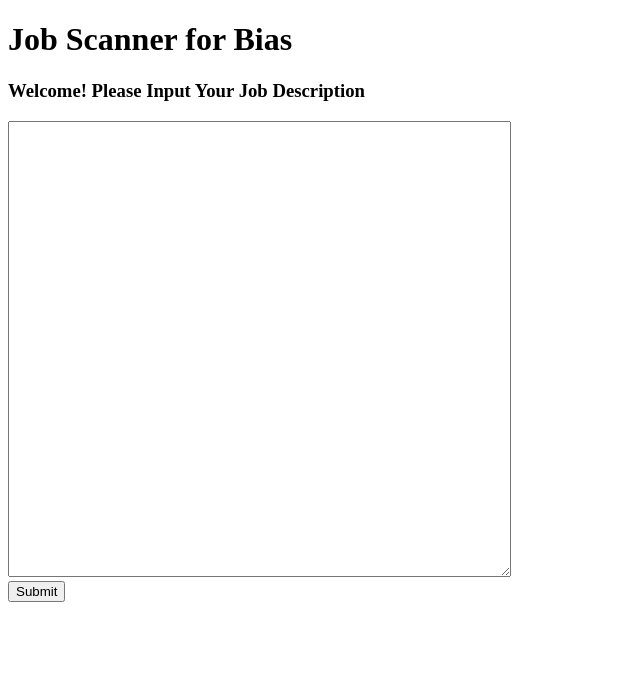
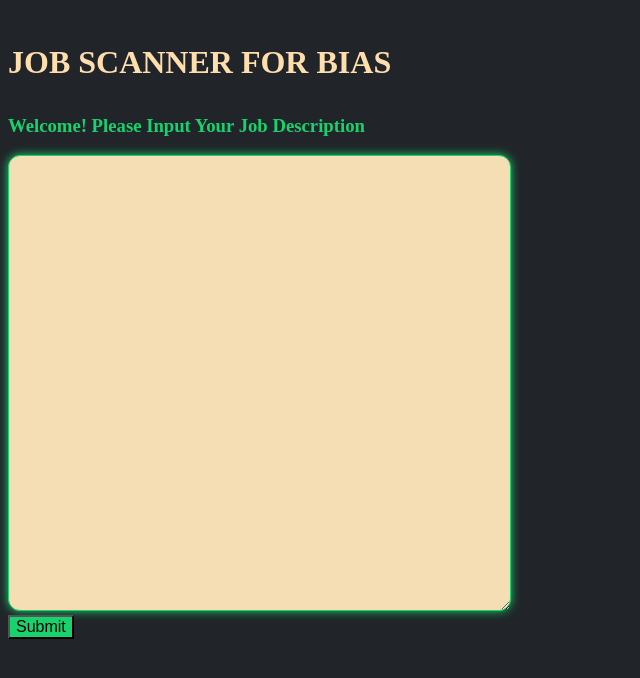
Before and after one commit to NickMarozick/biasedJobDescriptionWordsIdentifier, a Flask app: page / in a window 1280 px wide. Shown: the top 678 px of the page, without its empty margins (0-640 px from the left). Run offline with Flask 2, Linux system fonts and the light colour scheme; some libraries are stand-ins or nearby versions.

Commit message:
added some styling/ css

```diff
--- /dev/null
+++ b/static/main.css
@@ -0,0 +1,27 @@
+body {
+  background: #212529;
+}
+
+h1 {
+    color: navajowhite;
+    font-variant-caps: all-small-caps;
+    font-size: 46px;
+}
+
+h3 {
+  color: #18d26e;
+}
+
+textarea {
+  background-color: Wheat;
+  border-color: #18d26e;
+  box-shadow: 0 0 10px #18d26e;
+  border-radius: 12px;
+}
+
+button {
+  background-color: #18d26e;
+  color: black;
+  font-size: 16px;
+
+}
--- a/templates/index.html
+++ b/templates/index.html
@@ -2,6 +2,9 @@
 <html dir="ltr" lang="en">
 <head>
   <meta charset="utf-8">
+  <!--<link rel="stylesheet" href="{{ url_for('static', filename='style/main.css') }}">-->
+  <!--<link rel="stylesheet" href="/static/style/main.css"-->
+  <link rel="stylesheet" href="{{ url_for('static', filename='main.css') }}">
   <title>Bias Detector</title>
 
       <script src="//ajax.googleapis.com/ajax/libs/jquery/1.9.1/jquery.min.js"></script>
```
